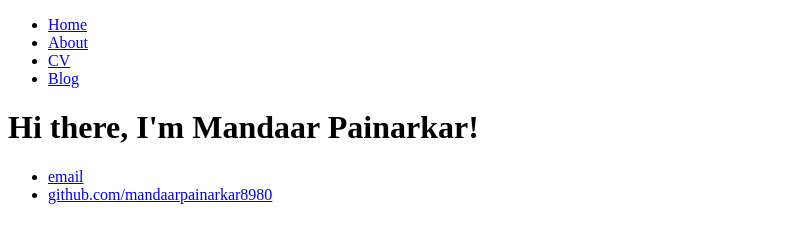
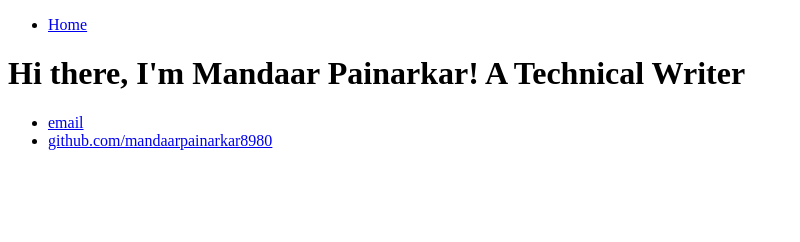
Before and after one commit to mandaarpainarkar8980/mandaarpainarkar8980.github.io, a plain HTML site: page index.html in a window 1280 px wide. Shown: the whole page, without its empty margins (0-800 px from the left). Drawn offline with Linux system fonts and the light colour scheme.

Commit message:
Update index.html

```diff
--- a/index.html
+++ b/index.html
@@ -7,14 +7,12 @@
 		<nav>
     		<ul>
         		<li><a href="/">Home</a></li>
-	        	<li><a href="/about">About</a></li>
-        		<li><a href="/cv">CV</a></li>
-        		<li><a href="/blog">Blog</a></li>
+
     		</ul>
 		</nav>
 		<div class="container">
     		<div class="blurb">
-        		<h1>Hi there, I'm Mandaar Painarkar!</h1>
+        		<h1>Hi there, I'm Mandaar Painarkar! A Technical Writer</h1>
 
     		</div><!-- /.blurb -->
 		</div><!-- /.container -->
```
